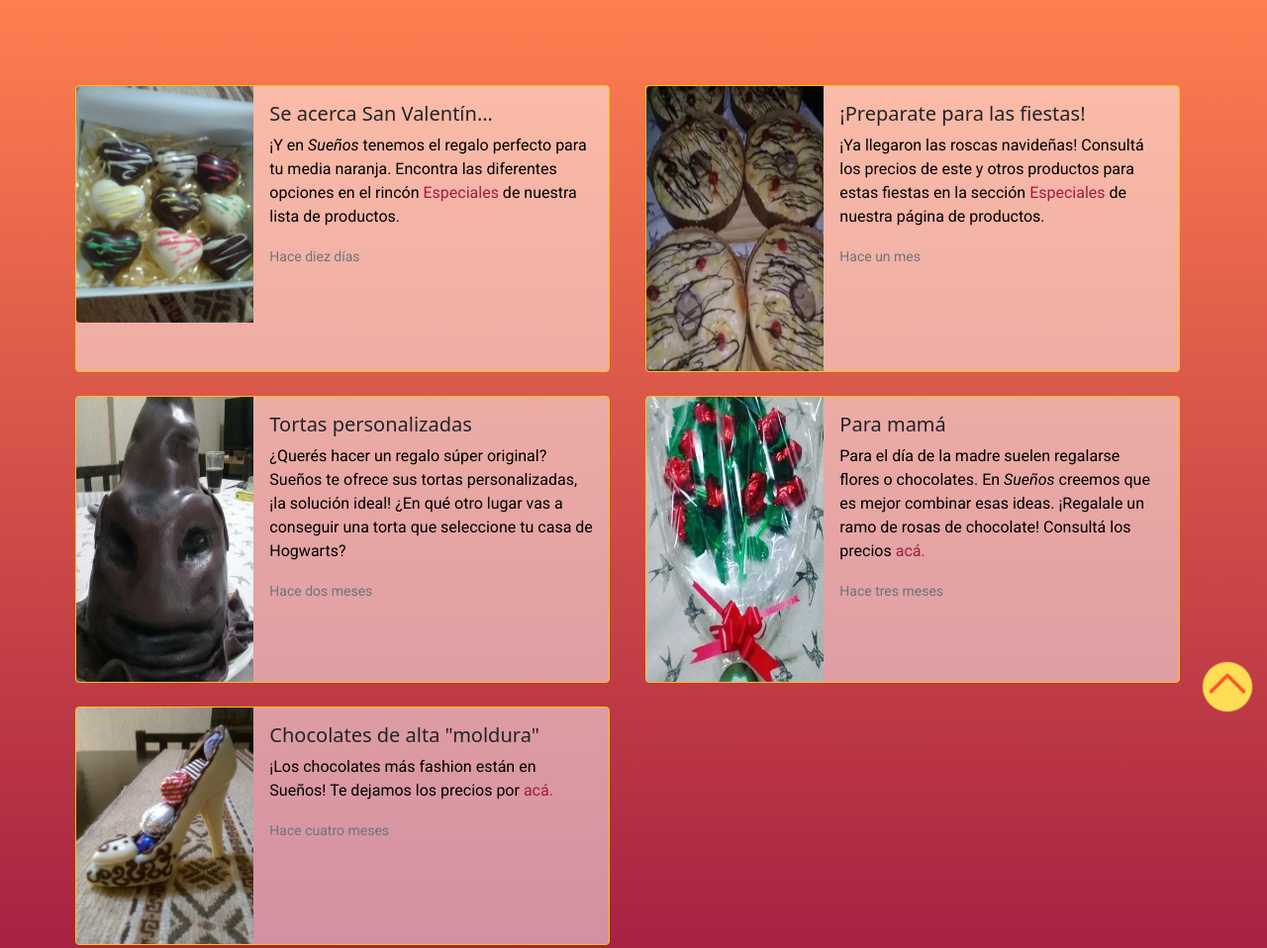
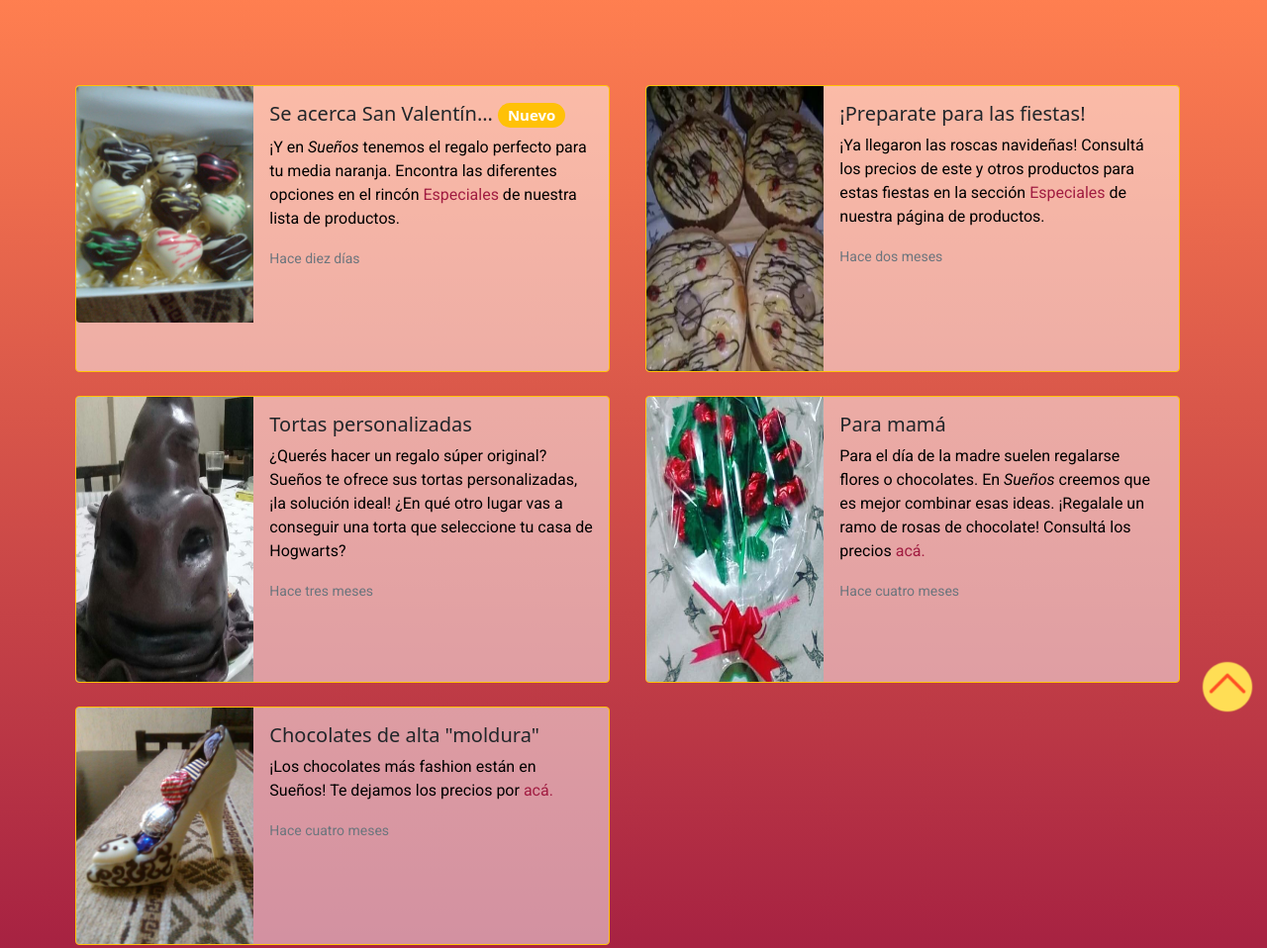
Before and after one commit to Raferna/Chocolateria_rama, a website: page index.html in a window 1280 px wide. Shown: the part 66-1024 px from the top of the page at 99% size. Drawn offline with Linux system fonts and the light colour scheme; a web font is replaced by a local one.

```diff
--- a/index.html
+++ b/index.html
@@ -41,7 +41,7 @@
             </div>
           <div class="col-md-8">
             <div class="card-body">
-              <h5 class="card-title">Se acerca San Valentín...</h5>
+              <h5 class="card-title">Se acerca San Valentín... <span class="badge rounded-pill bg-warning">Nuevo</span></h5>
               <p class="card-text">¡Y en <i>Sueños</i> tenemos el regalo perfecto para tu media naranja. Encontra las diferentes opciones en el rincón
                 <a href="htmls/productos.html#especiales">Especiales</a> de nuestra lista de productos.</p>
               <p class="card-text"><small class="text-muted">Hace diez días</small></p>
@@ -63,7 +63,7 @@
               <p class="card-text">¡Ya llegaron las roscas navideñas! Consultá los precios de este y otros productos
                 para estas fiestas en la sección
                 <a href="htmls/productos.html#especiales">Especiales</a> de nuestra página de productos.</p>
-              <p class="card-text"><small class="text-muted">Hace un mes</small></p>
+              <p class="card-text"><small class="text-muted">Hace dos meses</small></p>
               </div>
             </div>
           </div>
@@ -82,7 +82,7 @@
               <p class="card-text">¿Querés hacer un regalo súper original? Sueños te ofrece sus tortas personalizadas,
               ¡la solución ideal! ¿En qué otro lugar vas a conseguir una torta que seleccione tu casa
               de Hogwarts?</p>
-              <p class="card-text"><small class="text-muted">Hace dos meses</small></p>
+              <p class="card-text"><small class="text-muted">Hace tres meses</small></p>
               </div>
             </div>
           </div>
@@ -102,7 +102,7 @@
                 En <i>Sueños</i> creemos que es mejor combinar esas ideas.
                 ¡Regalale un ramo de rosas de chocolate! Consultá los precios
                 <a href="htmls/productos.html#especiales">acá.</a></p>
-              <p class="card-text"><small class="text-muted">Hace tres meses</small></p>
+              <p class="card-text"><small class="text-muted">Hace cuatro meses</small></p>
               </div>
             </div>
           </div>
```
Also changed, not shown: htmls/productos.html (+2 -2 lines).
